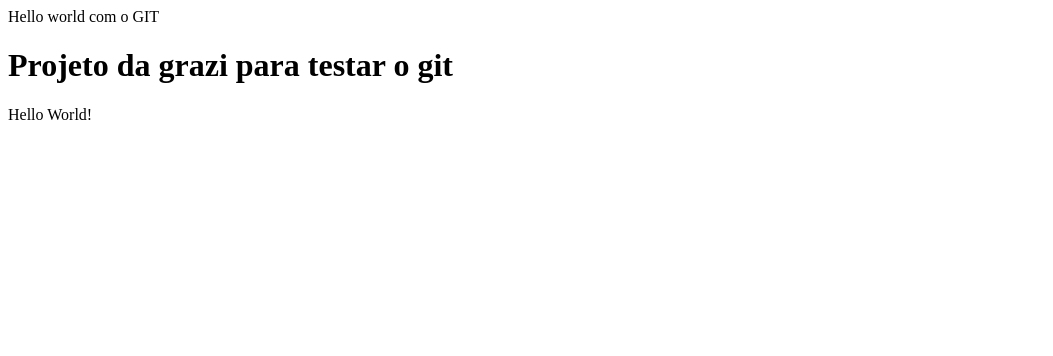
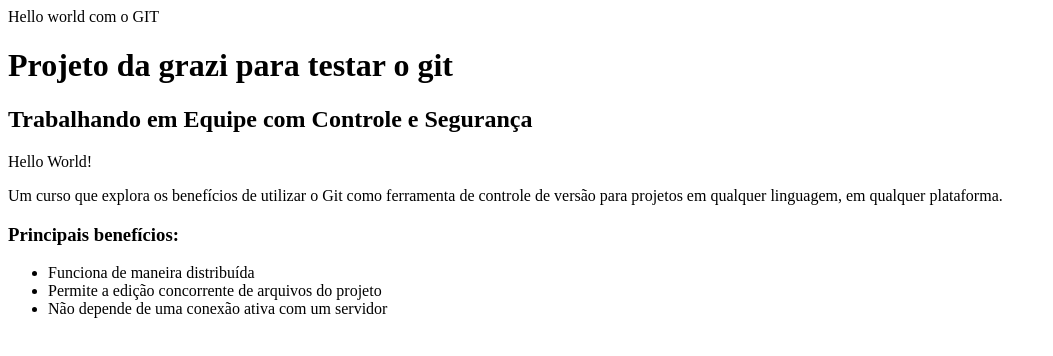
Before and after one commit to grazielevasconcelos/meu-site, a plain HTML site: page index.html in a window 1280 px wide. Shown: the whole page, without its empty margins (0-1053 px from the left). Drawn offline with Linux system fonts and the light colour scheme.

Commit message:
conteudo da pagina

```diff
--- a/index.html
+++ b/index.html
@@ -2,6 +2,19 @@
 	<head>Hello world com o GIT</head>
 	<body>
 		<h1>Projeto da grazi para testar o git</h1>
-		<div>Hello World!</div>
+		<h2>Trabalhando em Equipe com Controle e Segurança</h2>
+
+		<div>Hello World!
+			 <p>Um curso que explora os benefícios de utilizar o Git como ferramenta de controle de versão para projetos em qualquer linguagem, em qualquer plataforma.</p>
+
+		        	<h3>Principais benefícios:</h3>
+		        		<ul>
+        				    <li>Funciona de maneira distribuída</li>
+       					     <li>Permite a edição concorrente de arquivos do projeto</li>
+       			    			 <li>Não depende de uma conexão ativa com um servidor</li>
+      			  		</ul>
+			</p>
+
+		</div>
 	<body>
 </html>
```
